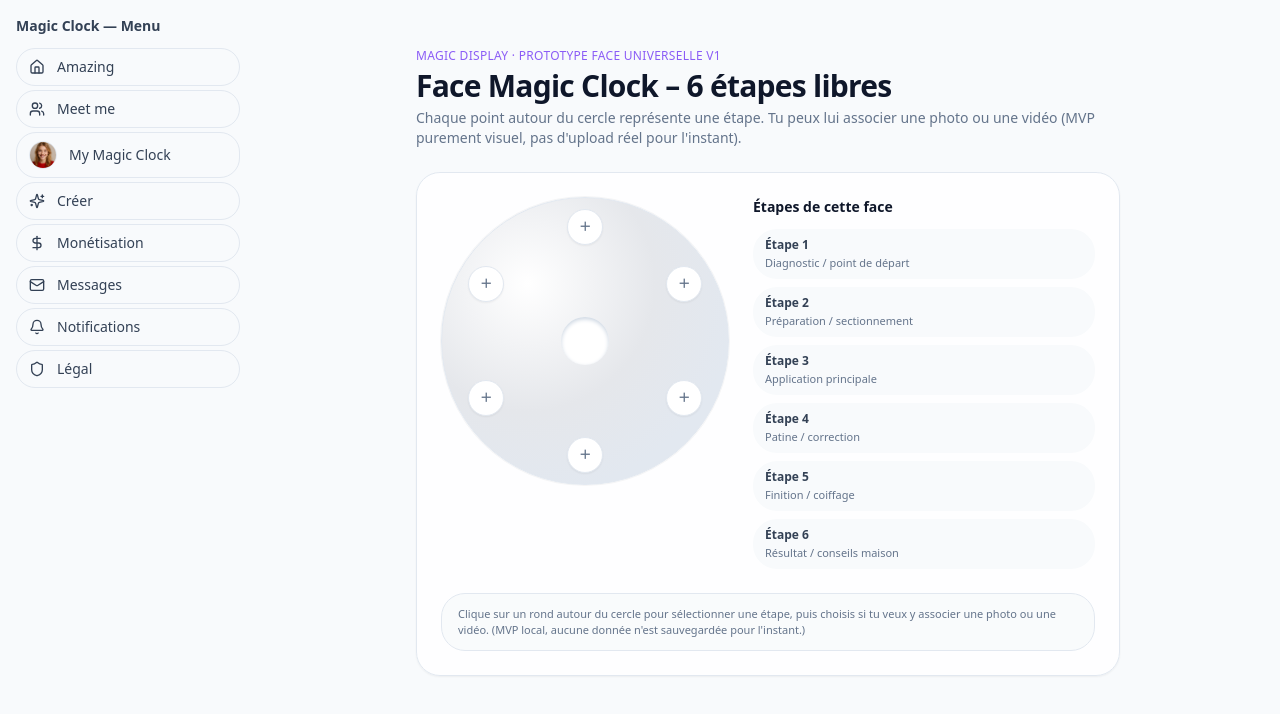
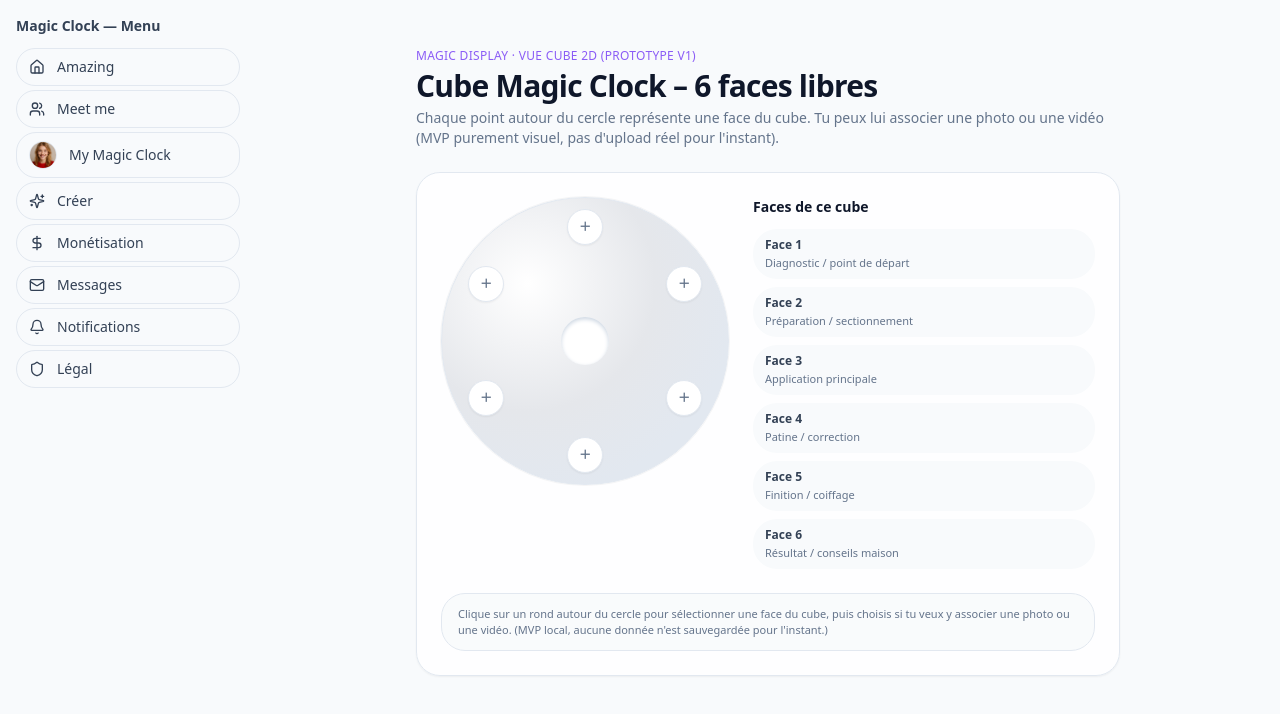
Before and after one commit to welcome-magic-clock/magic-clock-web-mvp, a Next.js app: page /magic-display in a window 1280 px wide. Shown: the top 714 px of the page. Built offline with nearby package versions, Linux system fonts and the light colour scheme.

Commit message:
Update page.tsx

```diff
--- a/app/magic-display/page.tsx
+++ b/app/magic-display/page.tsx
@@ -17,42 +17,42 @@ type Segment = {
 const INITIAL_SEGMENTS: Segment[] = [
   {
     id: 1,
-    label: "Étape 1",
+    label: "Face 1",
     description: "Diagnostic / point de départ",
     angleDeg: -90,
     hasMedia: false,
   },
   {
     id: 2,
-    label: "Étape 2",
+    label: "Face 2",
     description: "Préparation / sectionnement",
     angleDeg: -30,
     hasMedia: false,
   },
   {
     id: 3,
-    label: "Étape 3",
+    label: "Face 3",
     description: "Application principale",
     angleDeg: 30,
     hasMedia: false,
   },
   {
     id: 4,
-    label: "Étape 4",
+    label: "Face 4",
     description: "Patine / correction",
     angleDeg: 90,
     hasMedia: false,
   },
   {
     id: 5,
-    label: "Étape 5",
+    label: "Face 5",
     description: "Finition / coiffage",
     angleDeg: 150,
     hasMedia: false,
   },
   {
     id: 6,
-    label: "Étape 6",
+    label: "Face 6",
     description: "Résultat / conseils maison",
     angleDeg: 210,
     hasMedia: false,
@@ -82,13 +82,13 @@ export default function MagicDisplayFacePage() {
       {/* Header simple – on reste neutre, pas de logique métier figée */}
       <header className="space-y-1">
         <p className="text-xs font-medium uppercase tracking-wide text-violet-500">
-          Magic Display · Prototype face universelle v1
+          Magic Display · Vue cube 2D (prototype v1)
         </p>
         <h1 className="text-2xl font-semibold tracking-tight text-slate-900 sm:text-3xl">
-          Face Magic Clock – 6 étapes libres
+          Cube Magic Clock – 6 faces libres
         </h1>
         <p className="text-sm text-slate-500">
-          Chaque point autour du cercle représente une étape. Tu peux lui
+          Chaque point autour du cercle représente une face du cube. Tu peux lui
           associer une photo ou une vidéo (MVP purement visuel, pas d&apos;upload
           réel pour l&apos;instant).
         </p>
@@ -147,7 +147,7 @@ export default function MagicDisplayFacePage() {
                       top: `${top}%`,
                       left: `${left}%`,
                     }}
-                    aria-label={`Segment ${seg.label}`}
+                    aria-label={`Face ${seg.label}`}
                   >
                     {icon}
                   </button>
@@ -156,10 +156,10 @@ export default function MagicDisplayFacePage() {
             </div>
           </div>
 
-          {/* Légende / liste des 6 étapes */}
+          {/* Légende / liste des 6 faces */}
           <div className="flex-1 space-y-3">
             <h2 className="text-sm font-semibold text-slate-900">
-              Étapes de cette face
+              Faces de ce cube
             </h2>
             <div className="space-y-2">
               {segments.map((seg) => {
@@ -200,13 +200,13 @@ export default function MagicDisplayFacePage() {
           </div>
         </div>
 
-        {/* Panneau d’action segment sélectionné */}
+        {/* Panneau d’action face sélectionnée */}
         <div className="rounded-2xl border border-slate-200 bg-slate-50/80 px-3 py-3 text-xs text-slate-700 sm:px-4">
           {selectedSegment ? (
             <div className="flex flex-col gap-2 sm:flex-row sm:items-center sm:justify-between">
               <div className="space-y-1">
                 <p className="text-[11px] font-medium uppercase tracking-wide text-slate-500">
-                  Segment sélectionné
+                  Face sélectionnée
                 </p>
                 <p className="text-sm font-semibold text-slate-900">
                   {selectedSegment.label}
@@ -234,9 +234,9 @@ export default function MagicDisplayFacePage() {
             </div>
           ) : (
             <p className="text-[11px] text-slate-500">
-              Clique sur un rond autour du cercle pour sélectionner une étape,
-              puis choisis si tu veux y associer une photo ou une vidéo. (MVP
-              local, aucune donnée n&apos;est sauvegardée pour l&apos;instant.)
+              Clique sur un rond autour du cercle pour sélectionner une face du
+              cube, puis choisis si tu veux y associer une photo ou une vidéo.
+              (MVP local, aucune donnée n&apos;est sauvegardée pour l&apos;instant.)
             </p>
           )}
         </div>
```
